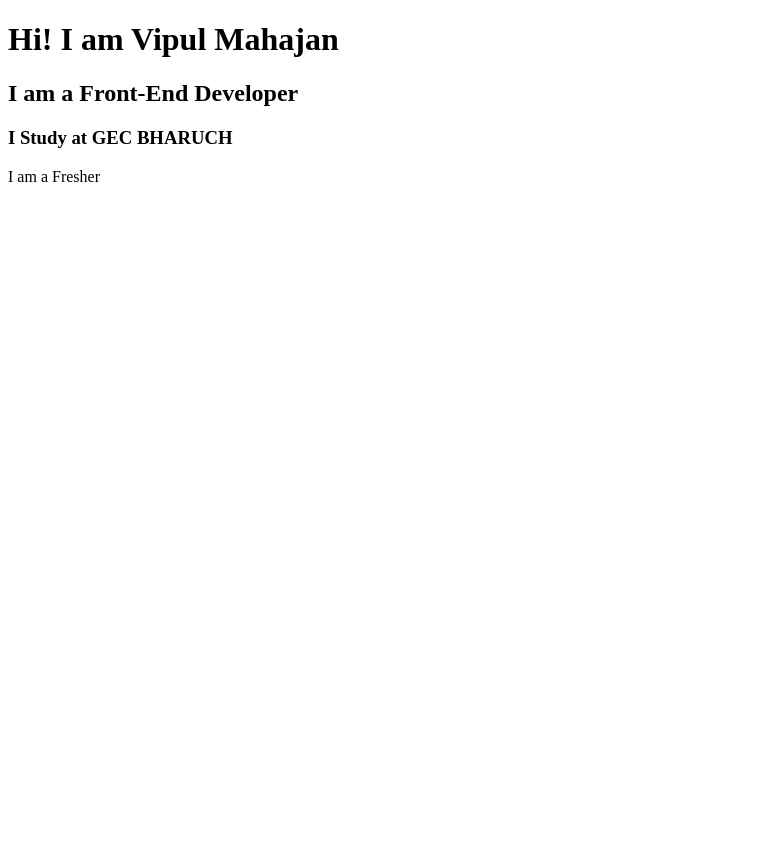
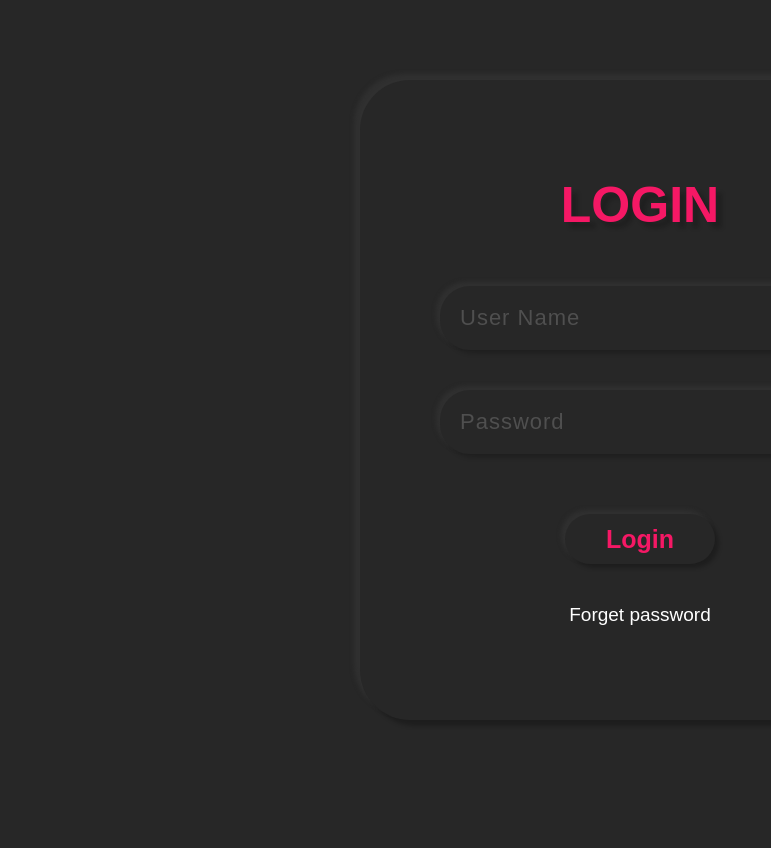
Before and after one commit to Vipulmahajan045/vipul-site, a plain HTML site: page index.html in a window 1280 px wide. Shown: the whole page, without its empty margins (0-771 px from the left). Before the commit the page ends 800 px from the top, so only its background shows below. Drawn offline with Linux system fonts and the light colour scheme.

Commit message:
docs: updated login form

```diff
--- a/index.html
+++ b/index.html
@@ -4,13 +4,121 @@
     <meta charset="UTF-8">
     <meta http-equiv="X-UA-Compatible" content="IE=edge">
     <meta name="viewport" content="width=device-width, initial-scale=1.0">
-    <title>Studentsite</title>
+    <title>Login Form</title>
+    <style>
+        *{
+            margin: 0;
+            padding: 0;
+            box-sizing: border-box;
+        }
+        body{
+            display: flex;
+            justify-content: center;
+            align-items: center;
+            height: 100vh;
+            background: rgb(39, 39, 39);
+            font-family: sans-serif;
+        }
+        .container{
+            width: 35rem;
+            height: 40rem;
+            border-radius: 50px;
+            box-shadow: 6px 6px 4px rgba(0, 0, 0, 0.248), -6px -6px 4px rgb(48,48,48);
+            display: flex;
+            justify-content: center;
+        }
+
+        form{
+            position: relative;
+            display: flex;
+            flex-direction: column;
+            align-items: center;
+            text-align: left;
+            top: 8rem;
+
+        }
+        .form-title{
+            position: relative;
+            background-color: rgb(39, 39, 39);
+            bottom: 2rem;
+            display: flex;
+            font-size: 50px;
+            font-weight: 600;
+            color: rgb(245,24,101);
+            user-select: none;
+            text-shadow: 6px 6px 4px rgba(10, 10, 10, 0.241);
+        }
+        .form-input{
+            position: relative;
+            margin: 20px;
+            width: 25rem;
+            height: 4rem;
+            padding: 0 20px;
+            background: rgb(39, 39, 39);
+            border: none;
+            border-radius: 30px;
+            outline: none;
+            font-size: 22px;
+            font-weight: 500;
+            letter-spacing: 1px;
+            color: rgb(245,24,101);
+            box-shadow: 4px 4px 4px rgba(0, 0, 0, 0.179), -4px -4px 4px rgb(48,48,48);
+
+        }
+        .form-input::-moz-placeholder{
+            color: rgb(79, 79, 79);
+
+        }
+        .form-input::placeholder{
+            color: rgb(79, 79, 79);
+
+        }
+        .form-input:focus{
+            box-shadow: -4px -4px 4px rgba(0, 0, 0, 0.179), 4px 4px 4px rgb(48,48,48);
+        }
+
+        button{
+            width: 150px;
+            height: 50px;
+            border: 0;
+            font-size: 25px;
+            font-weight: 600;
+            margin: 2.5rem;
+            border-radius: 30px;
+            color: rgb(245,24,101);
+            background: rgb(39, 39, 39);
+            cursor: pointer;
+            box-shadow: 4px 4px 4px rgba(0, 0, 0, 0.248), -4px -4px 4px rgb(48,48,48);
+        }
+        /* button:active{
+            transform: scale(.9);
+        } */
+        .forgot-password{
+            font-size: 19px;
+            text-decoration: none;
+            color: #ffffff;
+        }
+        .forgot-password:hover{
+            color: rgb(245,24,101);
+        }
+
+
+    </style>
 </head>
 <body>
-    <h1>Hi! I am Vipul Mahajan</h1>
-    <h2>I am a Front-End Developer</h2>
-    <h3>I Study at GEC BHARUCH</h3>
-    <p>I am a Fresher</p>
+    <div class="container">
+        <form action="#">
+            <h2 class="form-title">LOGIN</h2>
+            <input class="form-input" type="text" placeholder="User Name" required>
 
+            <input class="form-input" type="password" placeholder="Password" required>
+
+            <button type="submit">Login</button>
+            <a href="#" class="forgot-password">Forget password</a>
+        </form>
+
+        <script src="main.s"></script>
+
+    </div>
 </body>
 </html>
```
